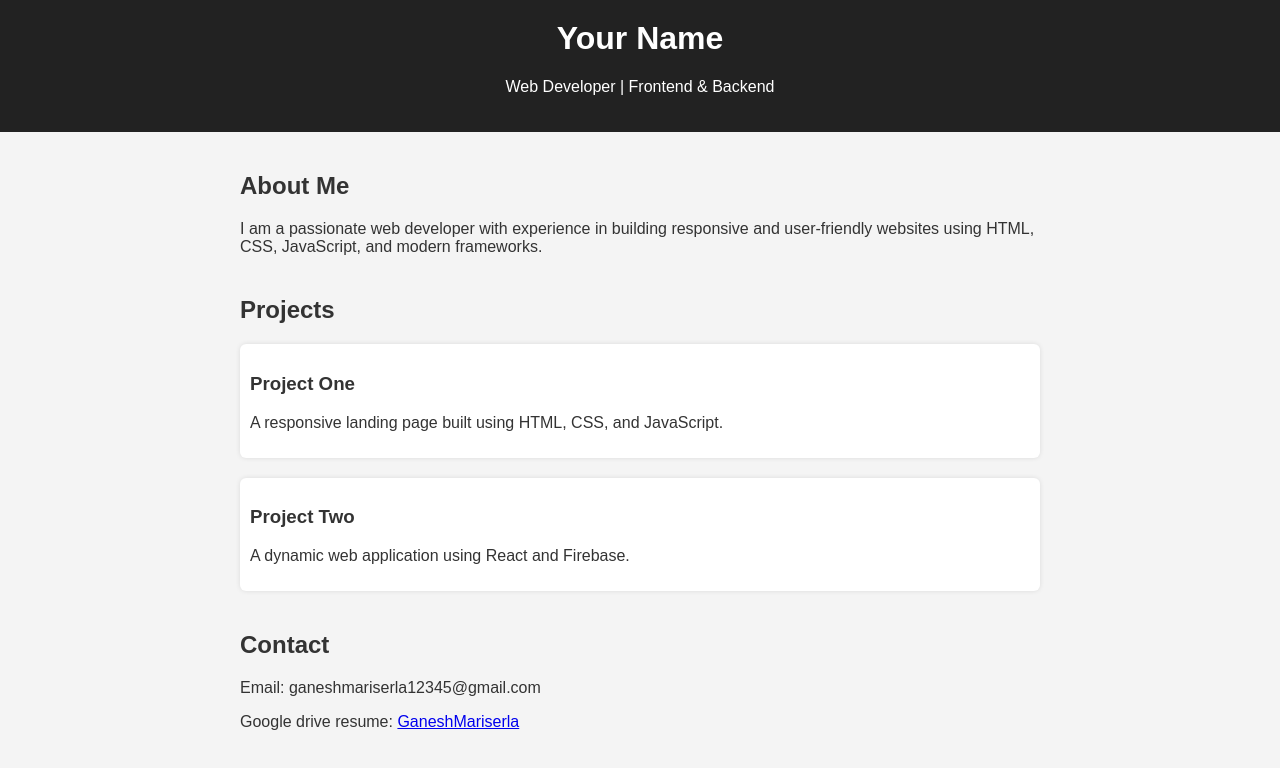
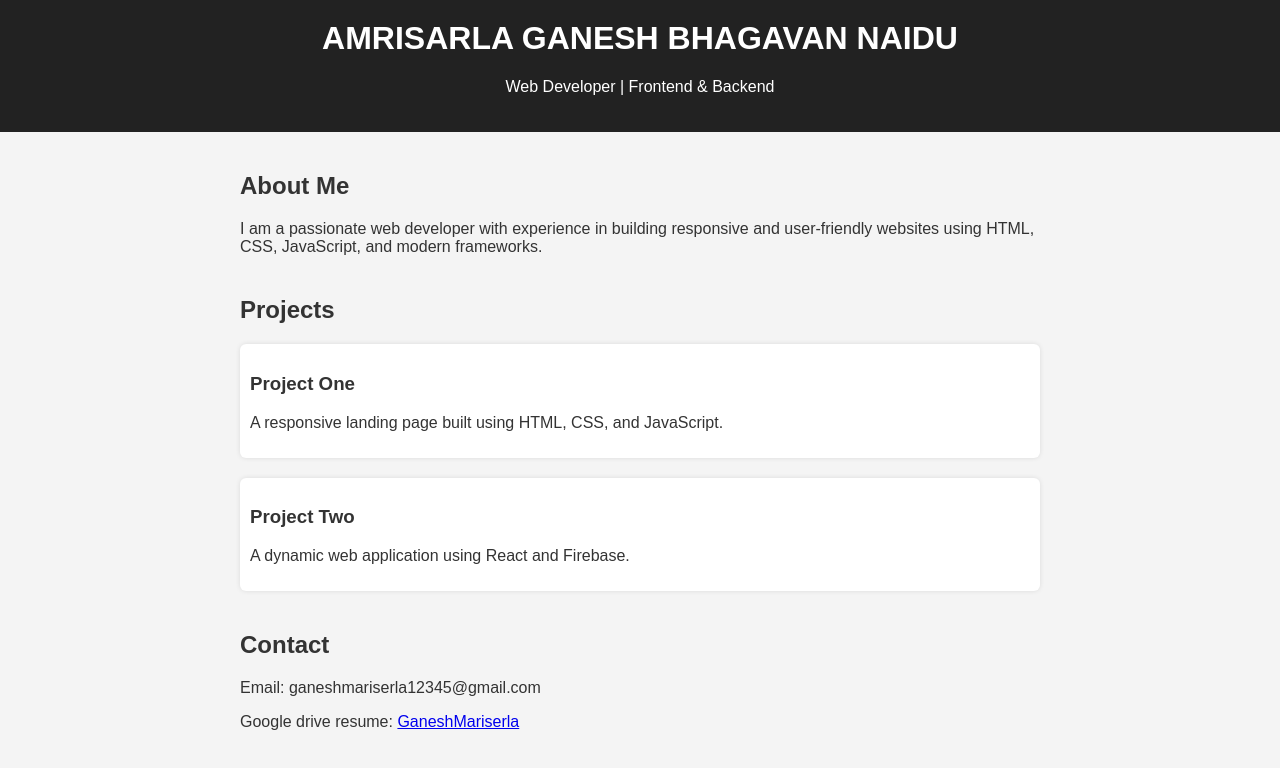
Before and after one commit to GaneshMariserla/samplewebpage, a plain HTML site: page index.html in a window 1280 px wide. Drawn offline with Linux system fonts and the light colour scheme.

Commit message:
Update index.html

```diff
--- a/index.html
+++ b/index.html
@@ -40,7 +40,7 @@
 <body>
 
   <header>
-    <h1>Your Name</h1>
+    <h1>AMRISARLA GANESH BHAGAVAN NAIDU</h1>
     <p>Web Developer | Frontend & Backend</p>
   </header>
 
```
